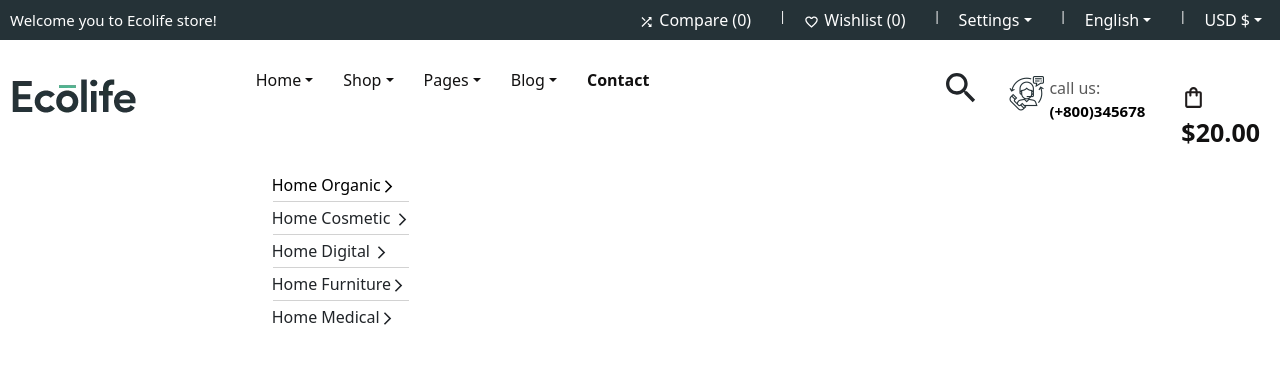
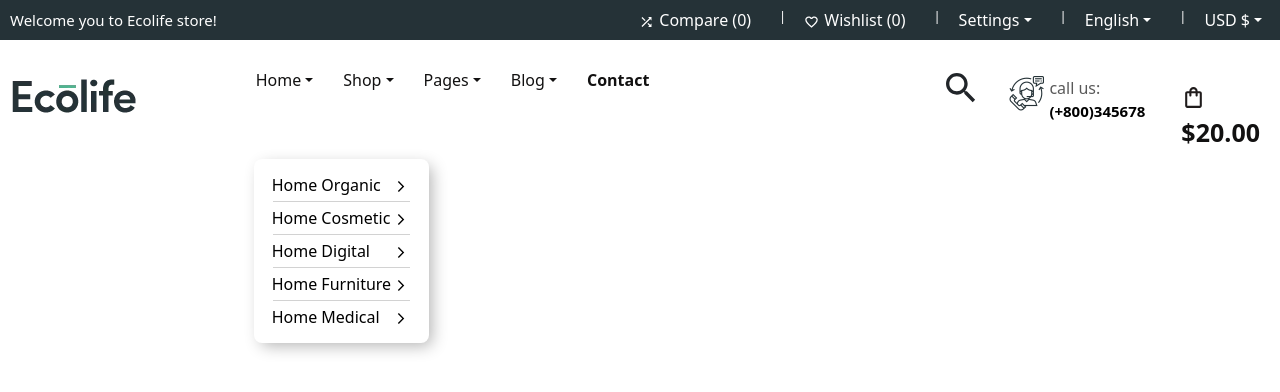
Before and after one commit to Manikrish52/reactjs, a React (Create React App) app: page / in a window 1280 px wide. Both pictures are taken after a click on the button "Home". Shown: the top 392 px of the page. Built offline with nearby package versions, Linux system fonts and the light colour scheme.

Commit message:
header change

```diff
--- a/src/header/header.css
+++ b/src/header/header.css
@@ -22,7 +22,12 @@
 .uroicon{
     font-size: 15px !important;
 }
-
+.compare-content{
+    color: #fff;
+}
+.compare-content:hover{
+    color: #0ac8c6 !important;
+}
 
 .hearticon{
     color: white;
--- a/src/navbar/navbar.css
+++ b/src/navbar/navbar.css
@@ -17,10 +17,21 @@
     font-weight: 500;
     padding: 0px 30px 0px 0px ;
 
+
 }
 #middle-nav-dropdown:hover{
     color: #198754;
 }
+.dropdown-menu[data-bs-popper] {
+    top: 100%;
+    margin-top: var(--bs-dropdown-spacer);
+    height: auto;
+
+    border: none;
+    margin-right: 0px;
+    box-shadow:  0 0 0 2px rgb(255, 255, 255), 0.3em 0.3em 1em rgba(0, 0, 0, 0.3);
+}
+/* content */
 .contact-content{
 
     color: rgb(18, 17, 17);
@@ -50,14 +61,13 @@
 .call-content{
     padding-left: 20px !important;
 }
+/* rs */
 .amount-content{
     color:rgb(18, 17, 17);
     font-weight: 600;
     font-size: 25px;
 }
-.shoppingbag:hover{
-    color: #198754 !important;
-}
+
 .amount-content:hover{
     color: #198754;
 }
@@ -66,6 +76,10 @@
     color: rgb(32, 28, 28) !important;
 
 }
+.shoppingbag:hover{
+    color: #198754 !important;
+}
+/* search */
 .searchicon{
     font-size: 40px !important;
 
@@ -82,15 +96,19 @@
     width: 80%;
     margin: auto;
 
+    /*home  */
 }
 .action-home{
     color: black;
+    display: flex;
+    justify-content: space-between;
 }
 .action-home:hover{
     color: #198754 !important;
 }
 .arrowforwardicion{
-    font-size: 15px !important;
+    font-size: 20px !important;
+    padding-top: 7px;
 }
 .arrowforwardicion:hover{
     color: #198754;
@@ -100,6 +118,7 @@
 /* shop */
 .card-content{
     width: 50rem;
+
 }
 .listgroup-content{
     justify-content: space-between;
--- a/src/navbar/navbar.js
+++ b/src/navbar/navbar.js
@@ -29,23 +29,26 @@ function Navbarheader() {
           <Nav>
             {/* home */}
 
-           <NavDropdown title="Home" id="middle-nav-dropdown" >
+           <NavDropdown title="Home" id="middle-nav-dropdown"  >
               <NavDropdown.Item className='action-home' href="#action/1.1">Home Organic
+
+
+
               <ArrowForwardIosIcon className='arrowforwardicion'/>
               </NavDropdown.Item>
               <NavDropdown.Divider className='navdrop-divider' />
-              <NavDropdown.Item href="#action/1.2">
+              <NavDropdown.Item className='action-home' href="#action/1.2">
                 Home Cosmetic <ArrowForwardIosIcon className='arrowforwardicion'/>
                 </NavDropdown.Item>
                <NavDropdown.Divider className='navdrop-divider' />
-              <NavDropdown.Item href="#action/1.3">Home Digital <ArrowForwardIosIcon className='arrowforwardicion'/>
+              <NavDropdown.Item className='action-home' href="#action/1.3">Home Digital <ArrowForwardIosIcon className='arrowforwardicion'/>
               </NavDropdown.Item>
-              <NavDropdown.Divider className='navdrop-divider' />
-              <NavDropdown.Item href="#action/1.4">
+              <NavDropdown.Divider  className='navdrop-divider' />
+              <NavDropdown.Item className='action-home' href="#action/1.4">
                 Home Furniture<ArrowForwardIosIcon className='arrowforwardicion'/>
                 </NavDropdown.Item>
                <NavDropdown.Divider className='navdrop-divider' />
-              <NavDropdown.Item href="#action/1.5">
+              <NavDropdown.Item className='action-home' href="#action/1.5">
                 Home Medical<ArrowForwardIosIcon className='arrowforwardicion'/>
                 </NavDropdown.Item>
 
```
